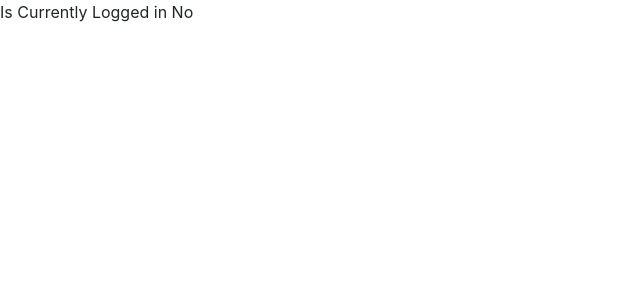
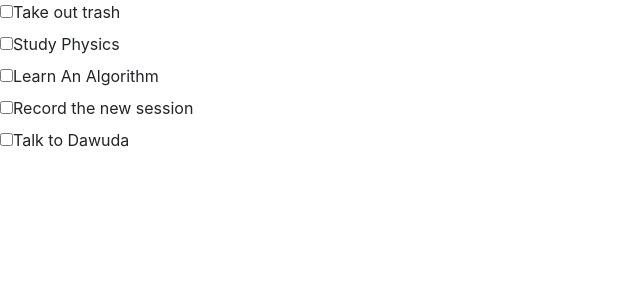
Before and after one commit to gat786/react-freecodecamp, a React (Create React App) app: page / in a window 1280 px wide. Shown: the top 300 px of the page, without its empty margins (0-640 px from the left). Built offline with nearby package versions, Linux system fonts and the light colour scheme.

Commit message:
ToDo Component Created

```diff
--- a/src/App.js
+++ b/src/App.js
@@ -16,16 +16,13 @@ import React from 'react';
 
 import "bootstrap/dist/css/bootstrap.css"
 
-
-import LoginCard from "./ReactComponents/LoginCard"
+import ToDoComponent from "./ReactComponents/ToDoComponent"
 
 class App extends React.Component{
   render(){
     return (
       <div className="App">
-
-        <LoginCard />
-
+        <ToDoComponent/>
       </div>
     );
   }
--- a/src/ReactComponents/ToDoComponent.js
+++ b/src/ReactComponents/ToDoComponent.js
@@ -0,0 +1,31 @@
+import React from "react"
+import todoList from "../Repository/todoList"
+
+
+export default class ToDoComponent extends React.Component{
+    constructor(){
+        super()
+        this.state = {
+            todoitems : todoList.tasks
+        }
+    }
+
+    render(){
+        let ToDoItems = this.state.todoitems.map(item=>{
+            return (
+                <div key={item.id}>
+                    <input type="checkbox" checked={item.done} onChange={(value)=>{
+                        item.done = value
+                    }} />
+                    <label>{item.task}</label>
+                </div>
+            );
+        })
+
+        return (
+            <div id="ToDoComponent">
+                {ToDoItems}
+            </div>
+        );
+    }
+}
--- a/src/Repository/todoList.js
+++ b/src/Repository/todoList.js
@@ -1,29 +1,31 @@
 const todoList = {
     tasks:[
         {
-            "id" : 01,
+            "id" : 1,
             "task" : "Take out trash",
             "done" : false,
         },
         {
-            "id" : 02,
+            "id" : 2,
             "task" : "Study Physics",
             "done" : false,
         },
         {
-            "id" : 03,
+            "id" : 3,
             "task" : "Learn An Algorithm",
             "done" : false,
         },
         {
-            "id" : 04,
+            "id" : 4,
             "task" : "Record the new session",
             "done" : false,
         },
         {
-            "id" : 05,
+            "id" : 5,
             "task" : "Talk to Dawuda",
             "done" : false,
         }
     ]
 }
+
+export default todoList
```
